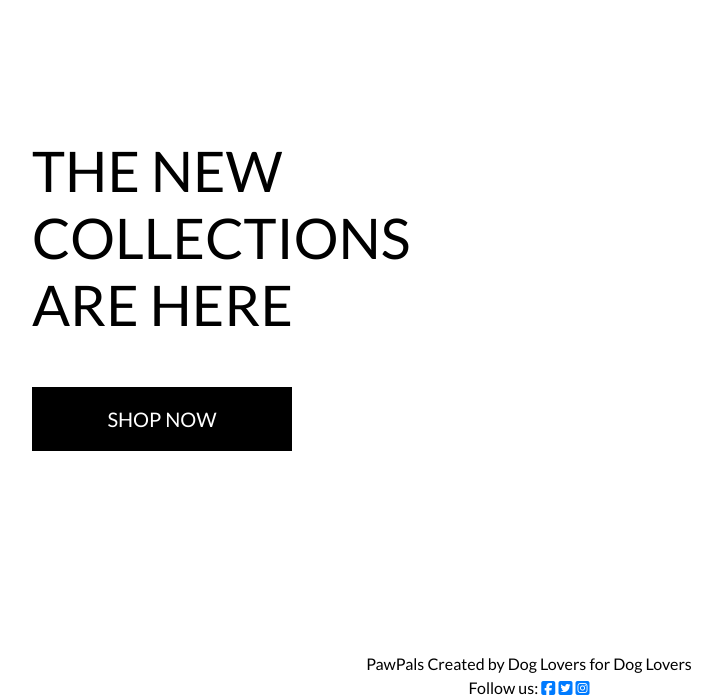
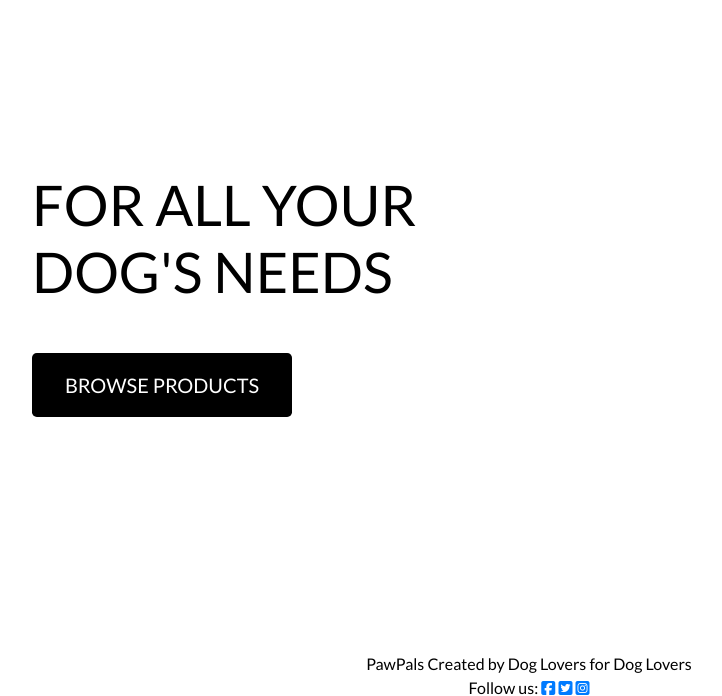
Before and after one commit to sundeepbassi/supershop_v1, a Django app: page / in a window 1280 px wide. Shown: the part 214-910 px from the top of the page, without its empty margins (111-833 px from the left). Run offline with Django 3.2, Linux system fonts and the light colour scheme; some libraries are stand-ins or nearby versions.

Commit message:
Homepage layout updates

```diff
--- a/home/templates/home/index.html
+++ b/home/templates/home/index.html
@@ -14,11 +14,11 @@
         <div class="row h-100">
             <div class="col-7 col-md-6 my-auto">
                 <h1 class="display-4 logo-font text-black">
-                    The new collections are here
+                    For all your dog's needs
                 </h1>
                 <div class="my-5">
                     <h4>
-                        <a href="{% url 'products' %}" class="shop-now-button btn btn-lg rounded-0 text-uppercase py-3">Shop Now</a>
+                        <a href="{% url 'products' %}" class="shop-now-button btn btn-lg rounded-lg text-uppercase py-3">Browse Products</a>
                     </h4>
                 </div>
             </div>
```
Also changed, not shown: static/images/doggie_homepage_image.jpg (added).
